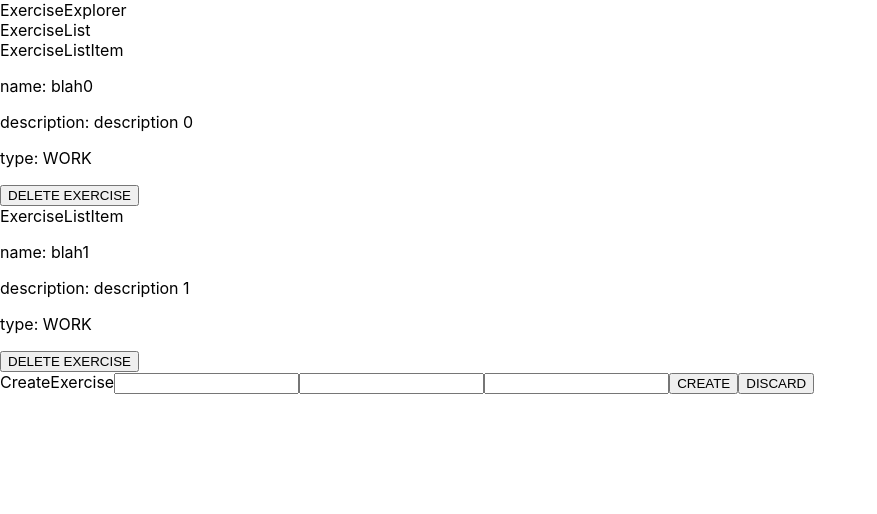
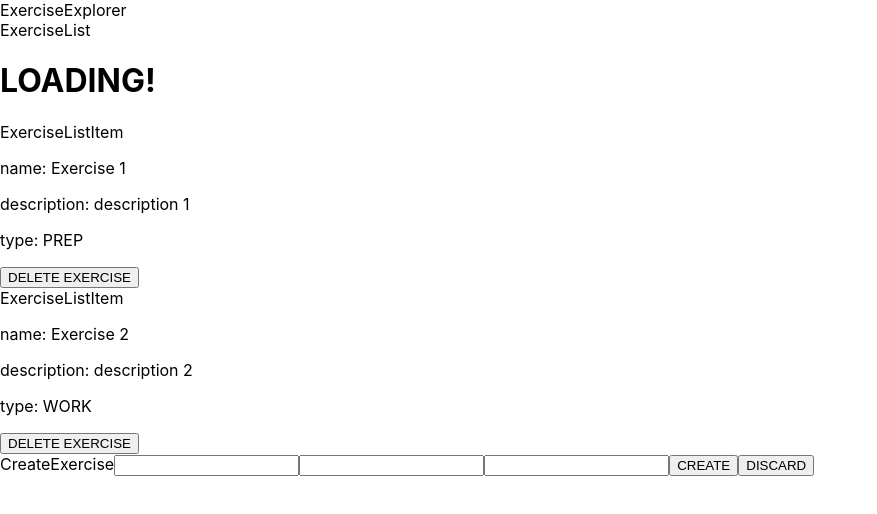
Before and after one commit to dtgoitia/tempus-ui_old, a React (Create React App) app: page / in a window 1280 px wide. Shown: the top 514 px of the page, without its empty margins (0-877 px from the left). Built offline with nearby package versions, Linux system fonts and the light colour scheme; no server answers.

Commit message:
:poop: Prepare ground to learn redux-thunk

```diff
--- a/src/components/ExerciseExplorer/components/ExerciseList/index.js
+++ b/src/components/ExerciseExplorer/components/ExerciseList/index.js
@@ -2,12 +2,16 @@ import React from 'react';
 
 import ExerciseListItem from "./ExerciseListItem";
 
-function ExerciseList({ exercises }) {
+function ExerciseList({ exercises, loading }) {
   return (
     <div className="exercise-list">
       ExerciseList
       {
-        exercises.map((exercise, i) => (
+        loading &&
+          <h1>LOADING!</h1>
+      }
+      {
+        exercises && exercises.map((exercise, i) => (
           <ExerciseListItem key={`exercise-${i}`} exercise={exercise} />
         ))
       }
--- a/src/components/ExerciseExplorer/ducks.js
+++ b/src/components/ExerciseExplorer/ducks.js
@@ -1,5 +1,6 @@
 // Actions
 const CREATE_EXERCISE = 'CREATE_EXERCISE';
+const GET_ALL_EXERCISES = 'GET_ALL_EXERCISES';
 const DELETE_EXERCISE = 'DELETE_EXERCISE';
 // const DISCARD_EXERCISE = 'DISCARD_EXERCISE';
 
@@ -13,10 +14,12 @@ export const exerciseExplorerInitialState = {
 
 // Reducers
 export default function exerciseExplorerReducer(
-  state = exerciseExplorerInitialState, // TODO: Why am I getting the whole state??
+  state = [], // TODO: Why am I getting the whole state??
   action = {}
 ) {
   switch (action.type) {
+    case GET_ALL_EXERCISES:
+      return getAllExercisesReducer(state);
     case CREATE_EXERCISE:
       return createExerciseReducer(state, action);
     case DELETE_EXERCISE:
@@ -24,6 +27,21 @@ export default function exerciseExplorerReducer(
     default:
       return state;
   }
+}
+
+function getAllExercisesReducer(state) {
+  // TODO: dispatch LOADING action
+  // TODO: dispatch COMPLETE/ERROR action
+  const exercises = [
+    { id: 0, name: 'Exercise 1', description: 'description 1', exerciseType: 'PREP' },
+    { id: 1, name: 'Exercise 2', description: 'description 2', exerciseType: 'WORK' },
+  ];
+  // TODO: validate received data
+  return {
+    ...state,
+    loading: true,
+    exercises,
+  };
 }
 
 function createExerciseReducer(state, action) {
@@ -48,6 +66,9 @@ function deleteExerciseReducer(state, action) {
 }
 
 // Action creators
+export function getAllExercises() {
+  return { type: GET_ALL_EXERCISES };
+}
 export function createExercise({ id, name, description, exerciseType }) {
   return { type: CREATE_EXERCISE, id, name, description, exerciseType }
 }
@@ -57,3 +78,4 @@ export function deleteExercise({ id }) {
 
 // Selector
 export const selectExercises = state => state.exerciseExplorer.exercises;
+export const selectLoadingExercises = state => state.exerciseExplorer.loading;
--- a/src/components/ExerciseExplorer/index.js
+++ b/src/components/ExerciseExplorer/index.js
@@ -1,17 +1,28 @@
-import React from 'react';
-import { useSelector } from 'react-redux';
+import React, { useEffect } from 'react';
+import { useSelector, useDispatch } from 'react-redux';
 
 import ExerciseList from './components/ExerciseList';
 import CreateExercise from './components/CreateExercise';
-import { selectExercises } from './ducks';
+import { getAllExercises, selectExercises, selectLoadingExercises } from './ducks';
 
 function ExerciseExplorer() {
+  const dispatch = useDispatch();
+
+  // Fire the callback only:
+  // useEffect: fire after the component is mounted and rendered
+  // once: the second argument (see docs below)
+  // docs: https://reactjs.org/docs/hooks-reference.html#conditionally-firing-an-effect
+  useEffect(() => {
+    dispatch(getAllExercises());
+  }, []);
+
   const exercises = useSelector(selectExercises);
+  const loading = useSelector(selectLoadingExercises);
 
   return (
     <div className="exercise-explorer">
       ExerciseExplorer
-      <ExerciseList exercises={exercises} />
+      <ExerciseList exercises={exercises} loading={loading} />
       <CreateExercise/>
     </div>
   )
```
